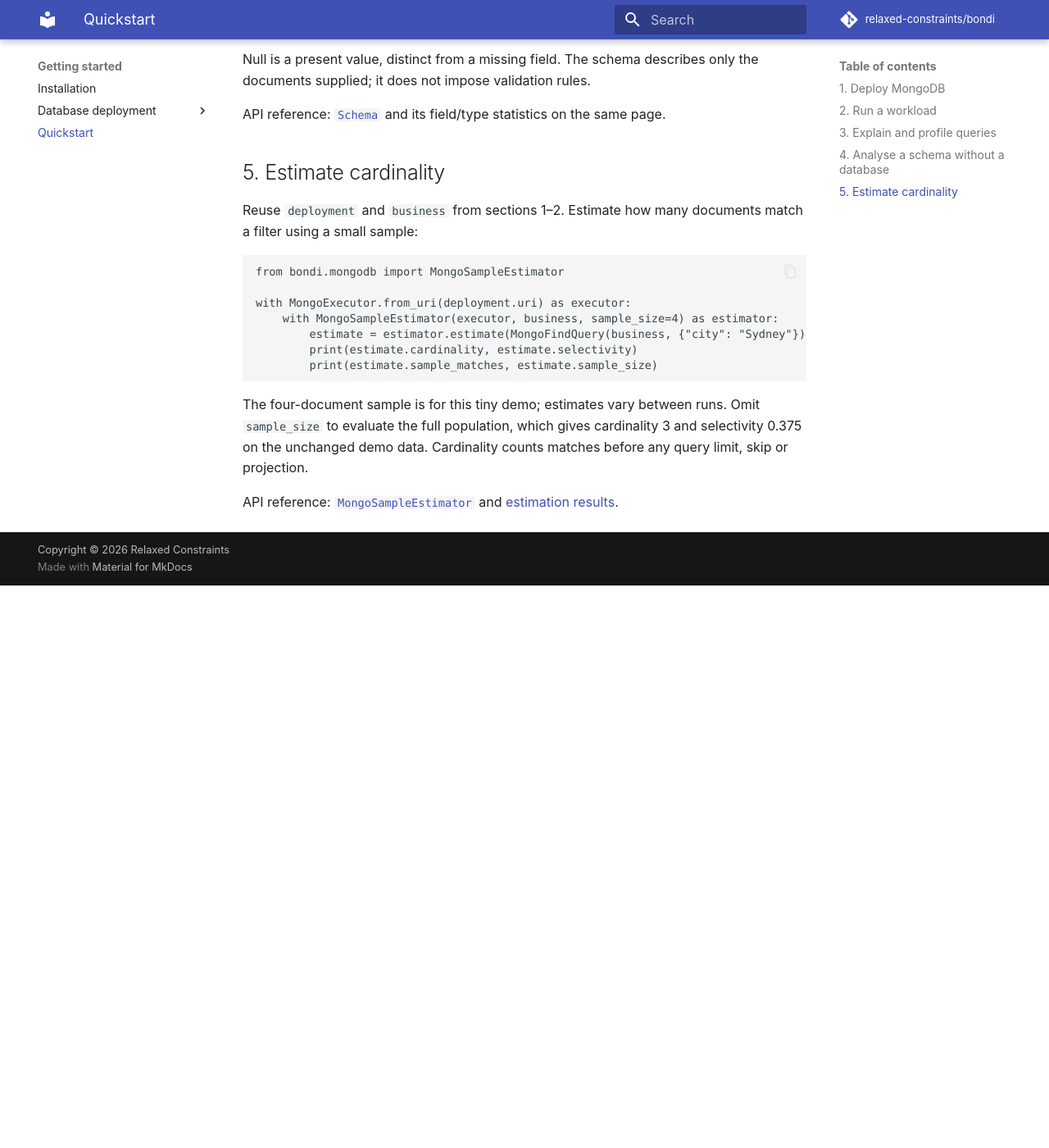
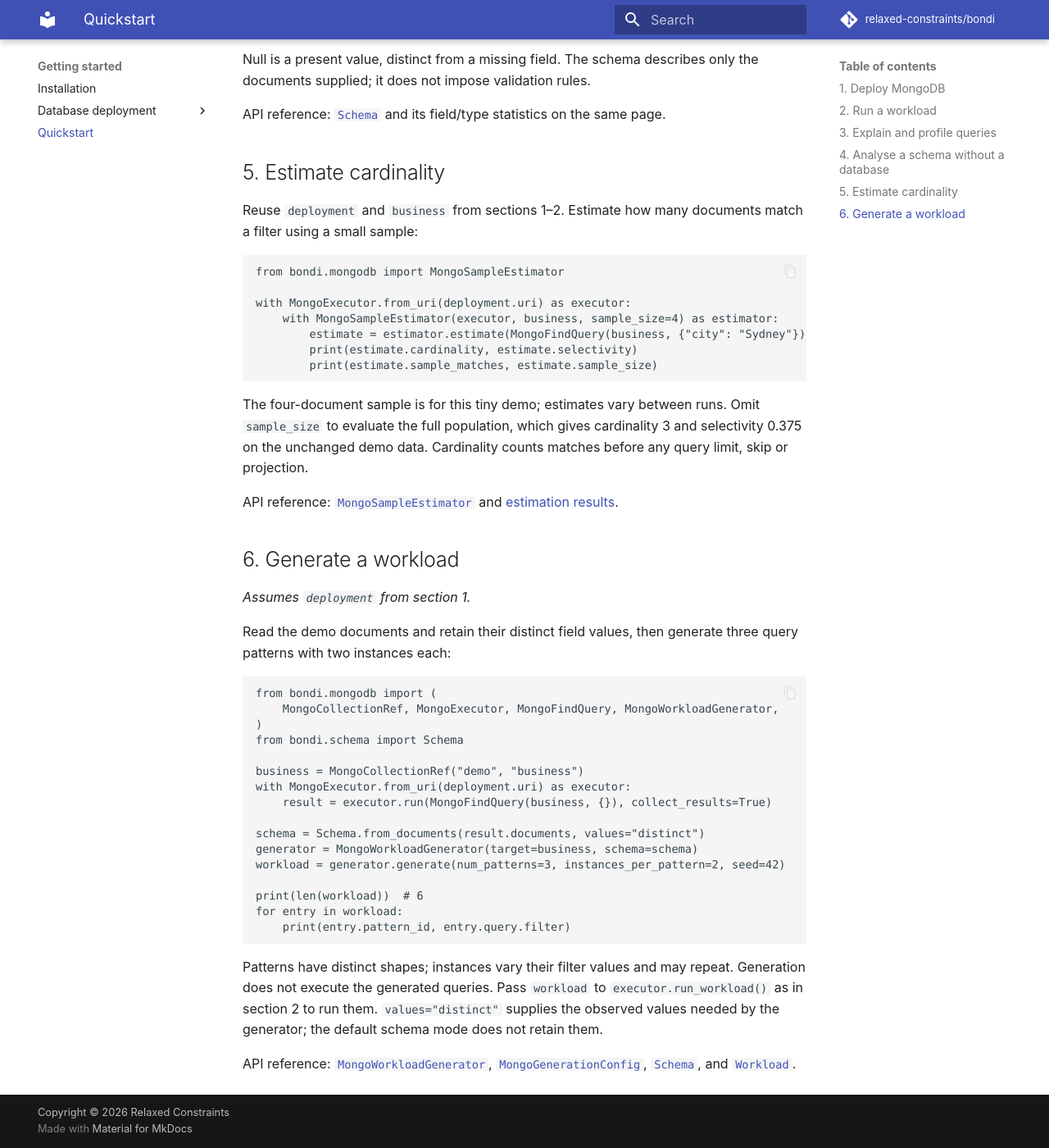
Before and after one commit to relaxed-constraints/bondi, an MkDocs documentation site: the page built from docs/quickstart.md, in a window 1280 px wide and 1400 px high, scrolled down 2262 px. Shown: the whole window at 82% size. Built offline with MkDocs 1.6.1 and Material for MkDocs 9.7.7, drawn with Linux system fonts in a browser that asks for light colours; comment, search, counter and statistics services are not loaded; before the commit the page ends 2976 px from its top, so only the background shows below that.

Commit message:
docs: add self-contained workload generation quickstart

````diff
--- a/docs/quickstart.md
+++ b/docs/quickstart.md
@@ -136,3 +136,40 @@ before any query limit, skip or projection.
 API reference:
 [`MongoSampleEstimator`](reference/mongodb/estimation.md#bondi.mongodb.MongoSampleEstimator)
 and [estimation results](reference/estimation.md).
+
+## 6. Generate a workload
+
+_Assumes `deployment` from section 1._
+
+Read the demo documents and retain their distinct field values, then generate
+three query patterns with two instances each:
+
+```python
+from bondi.mongodb import (
+    MongoCollectionRef, MongoExecutor, MongoFindQuery, MongoWorkloadGenerator,
+)
+from bondi.schema import Schema
+
+business = MongoCollectionRef("demo", "business")
+with MongoExecutor.from_uri(deployment.uri) as executor:
+    result = executor.run(MongoFindQuery(business, {}), collect_results=True)
+
+schema = Schema.from_documents(result.documents, values="distinct")
+generator = MongoWorkloadGenerator(target=business, schema=schema)
+workload = generator.generate(num_patterns=3, instances_per_pattern=2, seed=42)
+
+print(len(workload))  # 6
+for entry in workload:
+    print(entry.pattern_id, entry.query.filter)
+```
+
+Patterns have distinct shapes; instances vary their filter values and may repeat.
+Generation does not execute the generated queries. Pass `workload` to
+`executor.run_workload()` as in section 2 to run them. `values="distinct"` supplies
+the observed values needed by the generator; the default schema mode does not retain them.
+
+API reference:
+[`MongoWorkloadGenerator`](reference/mongodb/generation.md#bondi.mongodb.MongoWorkloadGenerator),
+[`MongoGenerationConfig`](reference/mongodb/generation.md#bondi.mongodb.MongoGenerationConfig),
+[`Schema`](reference/schema.md#bondi.schema.Schema), and
+[`Workload`](reference/queries.md#bondi.workload.Workload).
````
